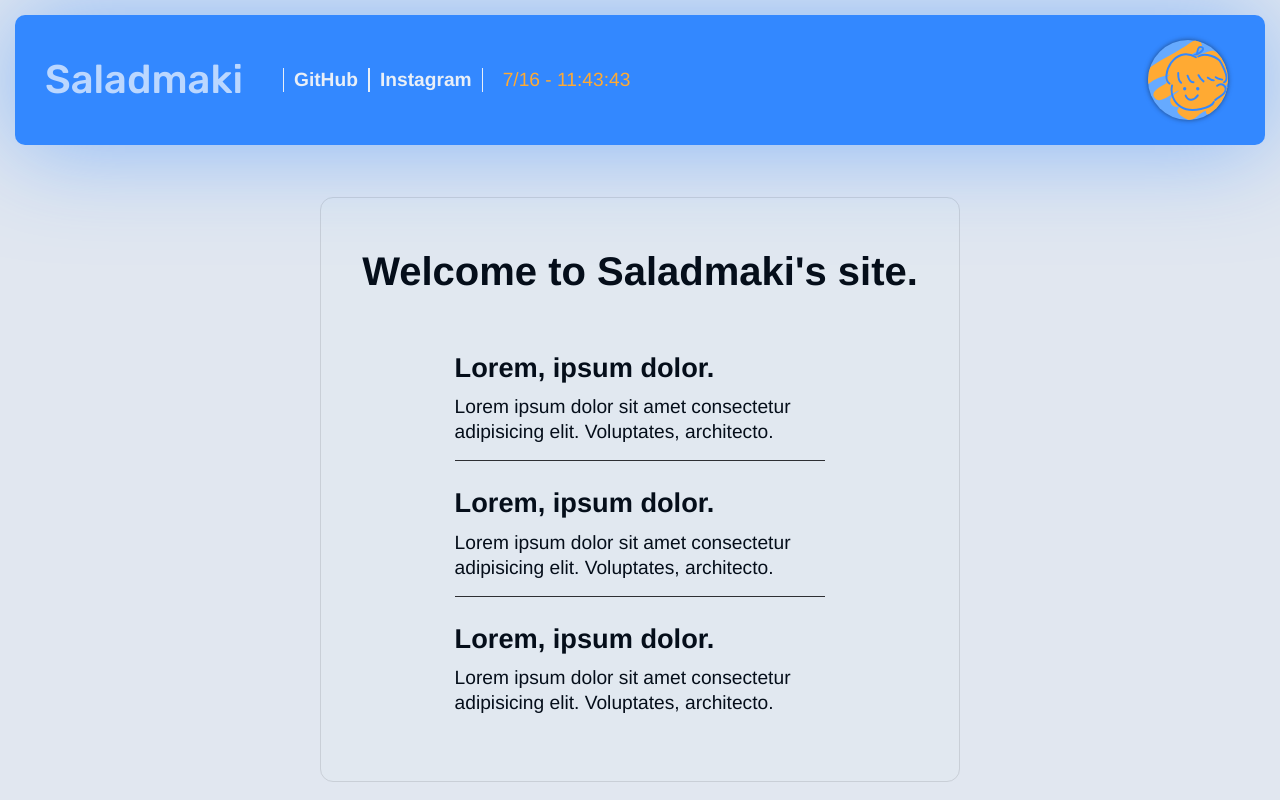
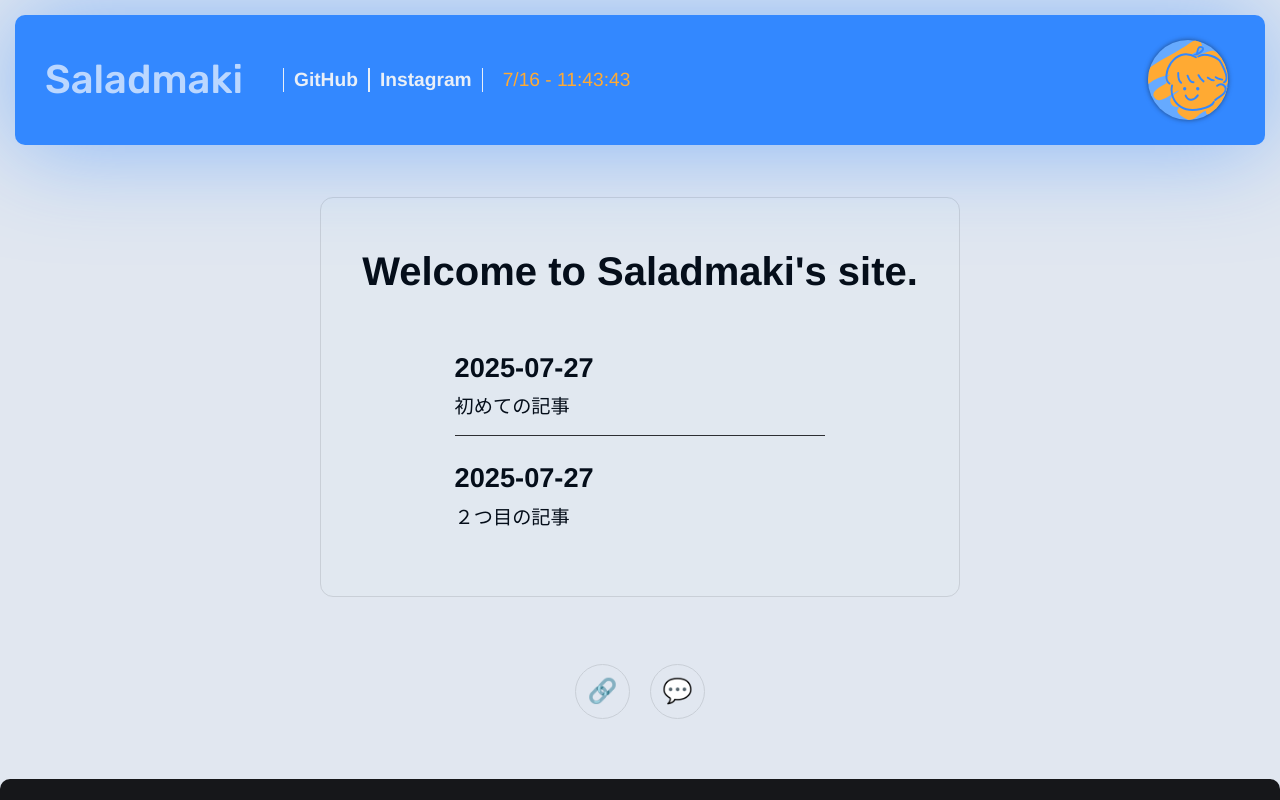
Before and after one commit to yoshihito2025/profile-site, a Next.js app: page /blog in a window 1280 px wide. Shown: the top 800 px of the page. Built offline with nearby package versions, Linux system fonts and the light colour scheme.

Commit message:
commit-9.(10)

```diff
--- /dev/null
+++ b/src/app/blog/[slug]/blog.module.css
@@ -0,0 +1,23 @@
+.content {
+  /* layout */
+  display: grid;
+  grid-template-columns: 1fr 5fr 1fr;
+  .container {
+    grid-column: 2;
+    h2 {
+      font-size: 1.5rem;
+      line-height: 2;
+      margin-block: 30px;
+      padding-left: 10px;
+      border-color: light-dark(#050e1a, #e9eff7);
+      border-top: 1px solid;
+      border-left: 10px solid;
+    }
+  }
+}
+
+@media (width <= 820px) {
+  .content {
+    grid-template-columns: 1fr 20fr 1fr;
+  }
+}
--- /dev/null
+++ b/src/app/blog/articles/post1.md
@@ -0,0 +1,7 @@
+---
+title: "初めての記事"
+date: "2025-07-27"
+---
+
+TEST TEXT.<br>
+これは初めての投稿です。Next.js でブログを作ってみました。
--- /dev/null
+++ b/src/app/blog/articles/post2.md
@@ -0,0 +1,7 @@
+---
+title: "２つ目の記事"
+date: "2025-07-27"
+---
+
+TEST TEXT.<br>
+これは２つ目の投稿です。Next.js でブログを作ってみました。
--- a/src/app/blog/blog-content.css
+++ b/src/app/blog/blog-content.css
@@ -46,6 +46,9 @@
   .contents {
     grid-template-columns: 1fr 5fr 1fr;
     padding: 20px 0;
+    .content {
+      padding: 20px;
+    }
   }
   .articles {
     grid-template-columns: 1fr 8fr 1fr;
--- a/src/app/blog/page.tsx
+++ b/src/app/blog/page.tsx
@@ -1,39 +1,45 @@
+import fs from "fs";
+import path from "path";
+import matter from "gray-matter";
 import Link from "next/link";
 import "./blog-content.css";
 
+type ArticleMeta = {
+  title: string;
+  date: string;
+  slug: string;
+};
+
 export default function ArticleList() {
+  const articlesDir = path.join(process.cwd(), "src/app/blog/articles");
+  const files = fs.readdirSync(articlesDir);
+
+  const articles: ArticleMeta[] = files.map((filename) => {
+    const filePath = path.join(articlesDir, filename);
+    const fileContents = fs.readFileSync(filePath, "utf8");
+    const { data } = matter(fileContents);
+    const slug = filename.replace(/\.md$/, "");
+
+    return {
+      title: data.title,
+      date: data.date,
+      slug,
+    };
+  });
+
   return (
     <div className="contents">
       <div className="content">
         <h1>Welcome to Saladmaki's site.</h1>
         <ul id="articles" className="articles">
-          <li>
-            <Link href="about:blank">
-              <h2>Lorem, ipsum dolor.</h2>
-              <p>
-                Lorem ipsum dolor sit amet consectetur adipisicing elit.
-                Voluptates, architecto.
-              </p>
-            </Link>
-          </li>
-          <li>
-            <Link href="about:blank">
-              <h2>Lorem, ipsum dolor.</h2>
-              <p>
-                Lorem ipsum dolor sit amet consectetur adipisicing elit.
-                Voluptates, architecto.
-              </p>
-            </Link>
-          </li>
-          <li>
-            <Link href="about:blank">
-              <h2>Lorem, ipsum dolor.</h2>
-              <p>
-                Lorem ipsum dolor sit amet consectetur adipisicing elit.
-                Voluptates, architecto.
-              </p>
-            </Link>
-          </li>
+          {articles.map(({ title, date, slug }) => (
+            <li key={slug}>
+              <Link href={`/blog/${slug}`}>
+                <h2>{date}</h2>
+                <p>{title}</p>
+              </Link>
+            </li>
+          ))}
         </ul>
       </div>
     </div>
--- a/src/app/globals.css
+++ b/src/app/globals.css
@@ -76,9 +76,12 @@ header {
     margin: 15px;
     padding: 20px 10px;
     position: relative;
-    h1 {
+    a h1 {
       color: #fffa;
       margin-inline: 20px;
+    }
+    a:has(h1) {
+      text-decoration: none;
     }
     ul {
       padding-left: 20px;
@@ -155,7 +158,7 @@ header {
     text-align: center;
     width: 230px;
     margin-bottom: 20px;
-    animation: zoomIn .3s ease-in-out;
+    animation: zoomIn 0.3s ease-in-out;
   }
 }
 
@@ -174,7 +177,7 @@ header {
     font-size: 1.5rem;
     height: 55px;
     margin: 10px;
-    transition: box-shadow .3s ease;
+    transition: box-shadow 0.3s ease;
     width: 55px;
     /* layout */
     align-items: center;
@@ -184,7 +187,7 @@ header {
       box-shadow: 0 0 7px light-dark(#22232618, #3fa8);
     }
     &:active {
-      opacity: .7;
+      opacity: 0.7;
     }
   }
 }
@@ -298,7 +301,7 @@ footer {
 
 @keyframes zoomIn {
   0% {
-    scale: .3;
+    scale: 0.3;
   }
   50% {
     scale: 1.2;
--- a/src/components/Header.tsx
+++ b/src/components/Header.tsx
@@ -38,7 +38,9 @@ export default function Header() {
     <>
       <header>
         <div className="header-container">
-          <h1 className={rubik.className}>Saladmaki</h1>
+          <Link href="/">
+            <h1 className={rubik.className}>Saladmaki</h1>
+          </Link>
           <ul>
             <li>
               <Link href="https://github.com/saladmaki" target="_blank">
```
Also changed, not shown: package.json (+6 -3 lines), src/app/blog/[slug]/page.tsx (+48 -5 lines), src/app/page.tsx (+11 -0 lines), src/app/blog/[slug]/blog-page.css (deleted), 1 other file (tests, documents, lock files or other folders).
